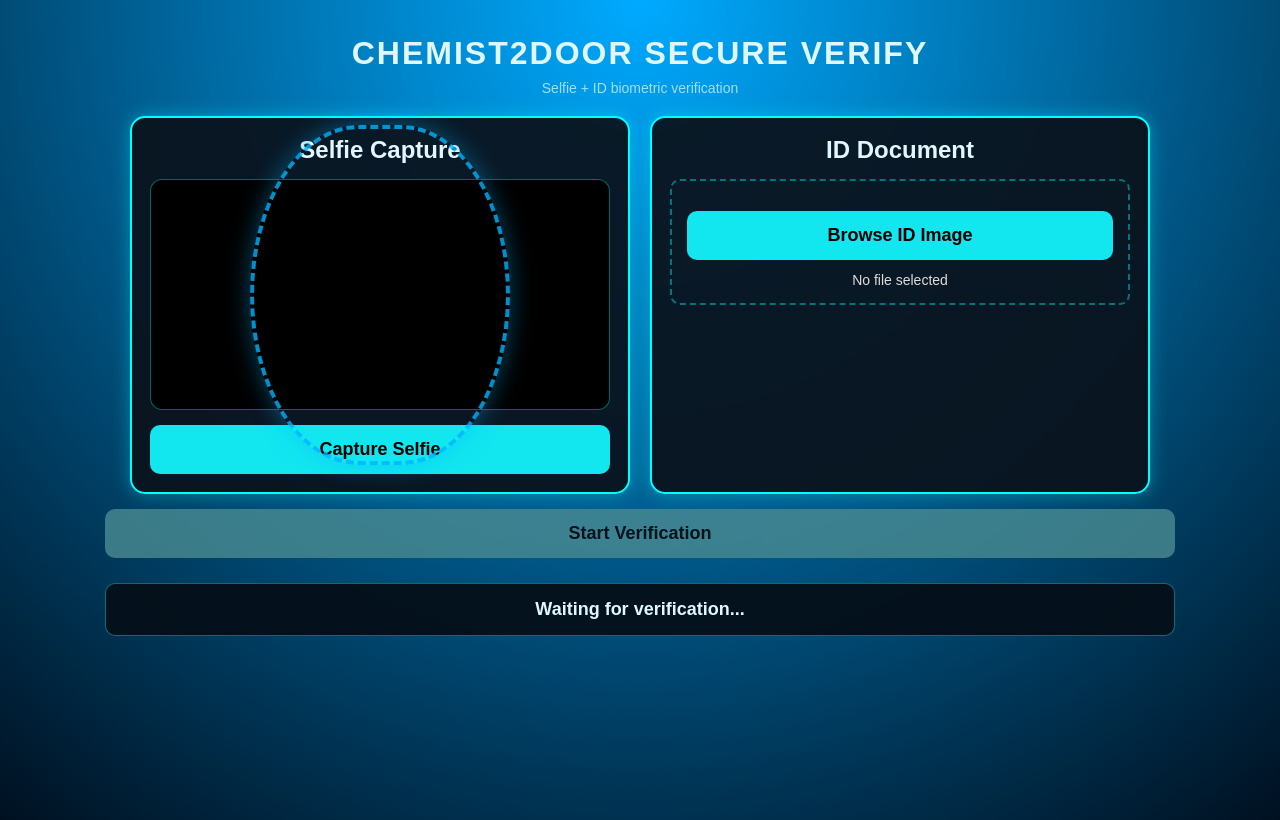
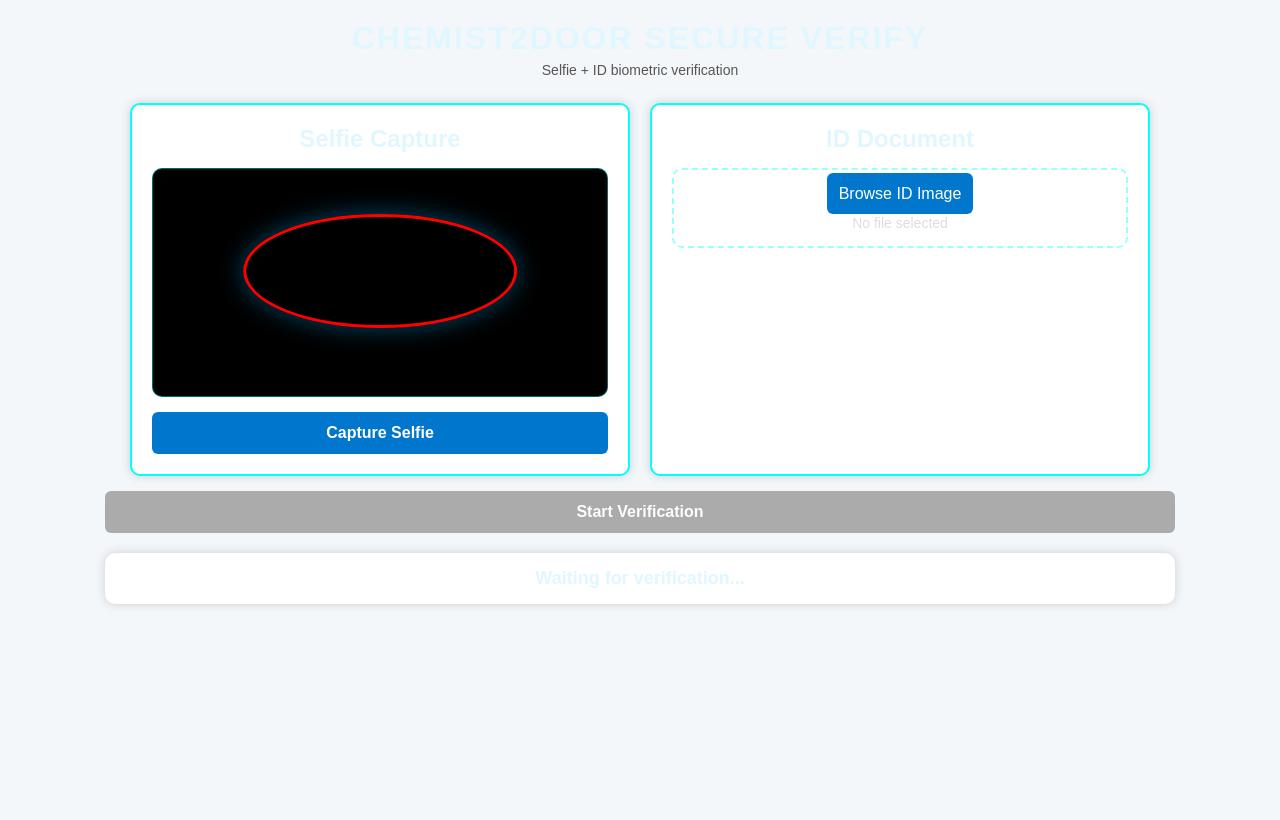
Before and after one commit to Shah4893/chemist2door, a Flask app: template templates/index.html in a window 1280 px wide. After the commit the page ends 607 px from the top, so only its background shows below. Run offline with Flask 3, Linux system fonts and the light colour scheme; the template is opened without the code that fills it, so the values that code supplies are empty.

Commit message:
Update index.html

```diff
--- a/templates/index.html
+++ b/templates/index.html
@@ -2,83 +2,130 @@
 <html lang="en">
 <head>
     <meta charset="UTF-8">
-    <title>Chemist2Door – Age Verification & Admin Panel</title>
+    <title>Chemist2Door – Secure Verification</title>
     <meta name="viewport" content="width=device-width, initial-scale=1.0">
 
-    <link rel="stylesheet" href="/static/style.css?v=999">
+    <link rel="stylesheet" href="/static/style.css?v=1001">
     <meta http-equiv="Cache-Control" content="no-store" />
 
     <style>
-        .page { display: none; }
-        .active { display: block; }
+        body {
+            font-family: Arial, sans-serif;
+            background: #f4f7fa;
+            margin: 0;
+            padding: 0;
+        }
 
-        .login-box {
+        .container {
+            width: 95%;
+            max-width: 1100px;
+            margin: auto;
+            padding-top: 20px;
+        }
+
+        .main-title {
+            text-align: center;
+            font-size: 32px;
+            margin-bottom: 5px;
+        }
+
+        .subtitle {
+            text-align: center;
+            color: #555;
+            margin-bottom: 25px;
+        }
+
+        .row {
+            display: flex;
+            flex-wrap: wrap;
+            gap: 20px;
+            justify-content: center;
+        }
+
+        .card {
             background: #fff;
-            padding: 30px;
-            width: 350px;
-            margin: 40px auto;
+            padding: 20px;
+            width: 480px;
             border-radius: 10px;
             box-shadow: 0 0 10px #ccc;
-            text-align: center;
         }
-        .login-box input {
-            width: 90%;
-            padding: 10px;
-            margin: 10px 0;
-            border-radius: 6px;
-            border: 1px solid #ccc;
+
+        .video-wrapper {
+            position: relative;
+            width: 100%;
+            height: auto;
         }
-        .login-box button {
-            width: 95%;
+
+        #video {
+            width: 100%;
+            border-radius: 10px;
+        }
+
+        #faceOval {
+            position: absolute;
+            top: 20%;
+            left: 50%;
+            transform: translateX(-50%);
+            width: 60%;
+            height: 50%;
+            border: 3px solid #ff0000;
+            border-radius: 50%;
+            pointer-events: none;
+        }
+
+        #selfieCanvas {
+            display: none;
+            width: 100%;
+            border-radius: 10px;
+        }
+
+        .primary-btn {
+            width: 100%;
             padding: 12px;
             background: #0077cc;
             color: #fff;
             border: none;
             border-radius: 6px;
+            margin-top: 15px;
             cursor: pointer;
             font-size: 16px;
         }
-        .login-box button:hover { background: #005fa3; }
-        .error { color: red; margin-bottom: 10px; }
 
-        table {
-            width: 95%;
-            margin: 20px auto;
-            border-collapse: collapse;
-            background: #fff;
+        .primary-btn.disabled {
+            background: #999;
+            cursor: not-allowed;
+        }
+
+        .upload-box {
+            text-align: center;
+            margin-bottom: 10px;
+        }
+
+        #idPreview {
+            display: none;
+            width: 100%;
+            margin-top: 10px;
+            border-radius: 10px;
             box-shadow: 0 0 10px #ccc;
         }
-        th, td {
-            padding: 12px;
-            border: 1px solid #ddd;
+
+        #resultBox {
+            margin-top: 20px;
+            background: #fff;
+            padding: 15px;
+            border-radius: 10px;
+            box-shadow: 0 0 10px #ccc;
             text-align: center;
         }
-        th { background: #0077cc; color: #fff; }
-        tr:nth-child(even) { background: #f9f9f9; }
 
-        .logout-btn {
-            display: block;
-            width: 200px;
-            margin: 20px auto;
-            padding: 12px;
-            background: #cc0000;
-            color: #fff;
-            text-align: center;
-            border-radius: 6px;
-            text-decoration: none;
+        #resultText {
+            font-size: 18px;
+            font-weight: bold;
         }
-        .logout-btn:hover { background: #a30000; }
-
-        /* Admin link removed from public page */
     </style>
 </head>
 
 <body>
-
-<!-- ========================= -->
-<!-- USER VERIFICATION PAGE    -->
-<!-- ========================= -->
-<div id="verifyPage" class="page active">
 
 <div class="container">
 
@@ -107,7 +154,7 @@
 
             <div class="upload-box">
                 <input type="file" id="idInput" accept="image/*">
-                    <label for="idInput" class="upload-label">Browse ID Image</label>
+                <label for="idInput" class="primary-btn">Browse ID Image</label>
                 <p id="idFileName">No file selected</p>
             </div>
 
@@ -118,66 +165,10 @@
 
     <button id="verifyBtn" class="primary-btn disabled" disabled>Start Verification</button>
 
-        <div id="resultBox" class="result-box">
+    <div id="resultBox">
         <p id="resultText">Waiting for verification...</p>
     </div>
 
-        <!-- ADMIN BUTTON REMOVED COMPLETELY -->
-        <!-- No admin link here -->
-    </div>
-
-</div>
-
-<!-- ========================= -->
-<!-- ADMIN LOGIN PAGE (Separate URL Only) -->
-<!-- ========================= -->
-<div id="adminLoginPage" class="page">
-
-    <div class="login-box">
-        <h2>Admin Login</h2>
-        <p id="loginError" class="error"></p>
-
-        <form method="POST" action="/admin/login">
-            <input type="text" name="username" placeholder="Admin ID">
-            <input type="password" name="password" placeholder="Password">
-            <button type="submit">Login</button>
-        </form>
-
-        <div class="admin-link">
-            <a href="/" class="primary-btn">← Back to Verification</a>
-        </div>
-    </div>
-
-</div>
-
-<!-- ========================= -->
-<!-- STATS PAGE                -->
-<!-- ========================= -->
-<div id="statsPage" class="page">
-
-    <h1 style="text-align:center;">Chemist2Door Verification Report</h1>
-
-    <h2 style="text-align:center;">Daily Summary</h2>
-    <table id="summaryTable">
-        <tr>
-            <th>Date</th>
-            <th>Total Attempts</th>
-            <th>Verified</th>
-            <th>Failed</th>
-        </tr>
-    </table>
-
-    <h2 style="text-align:center;">Detailed Logs (Last 7 Days)</h2>
-    <table id="logsTable">
-        <tr>
-            <th>Verification ID</th>
-            <th>Result</th>
-            <th>Reason</th>
-            <th>Timestamp</th>
-        </tr>
-    </table>
-
-    <a href="/admin/logout" class="logout-btn">Logout</a>
 </div>
 
 <script>
@@ -201,6 +192,13 @@ document.getElementById("captureBtn").onclick = () => {
     ctx.drawImage(video, 0, 0);
 
     selfieBase64 = canvas.toDataURL("image/jpeg");
+
+    document.getElementById("video").style.display = "none";
+    canvas.style.display = "block";
+
+    document.getElementById("captureBtn").textContent = "Captured";
+    document.getElementById("captureBtn").disabled = true;
+
     checkReady();
 };
 
@@ -214,7 +212,9 @@ document.getElementById("idInput").onchange = function () {
     const reader = new FileReader();
     reader.onload = function (e) {
         idBase64 = e.target.result;
-        document.getElementById("idPreview").src = idBase64;
+        const preview = document.getElementById("idPreview");
+        preview.src = idBase64;
+        preview.style.display = "block";
         checkReady();
     };
     reader.readAsDataURL(file);
```
Lines whose indentation alone changed are shown as unchanged.
